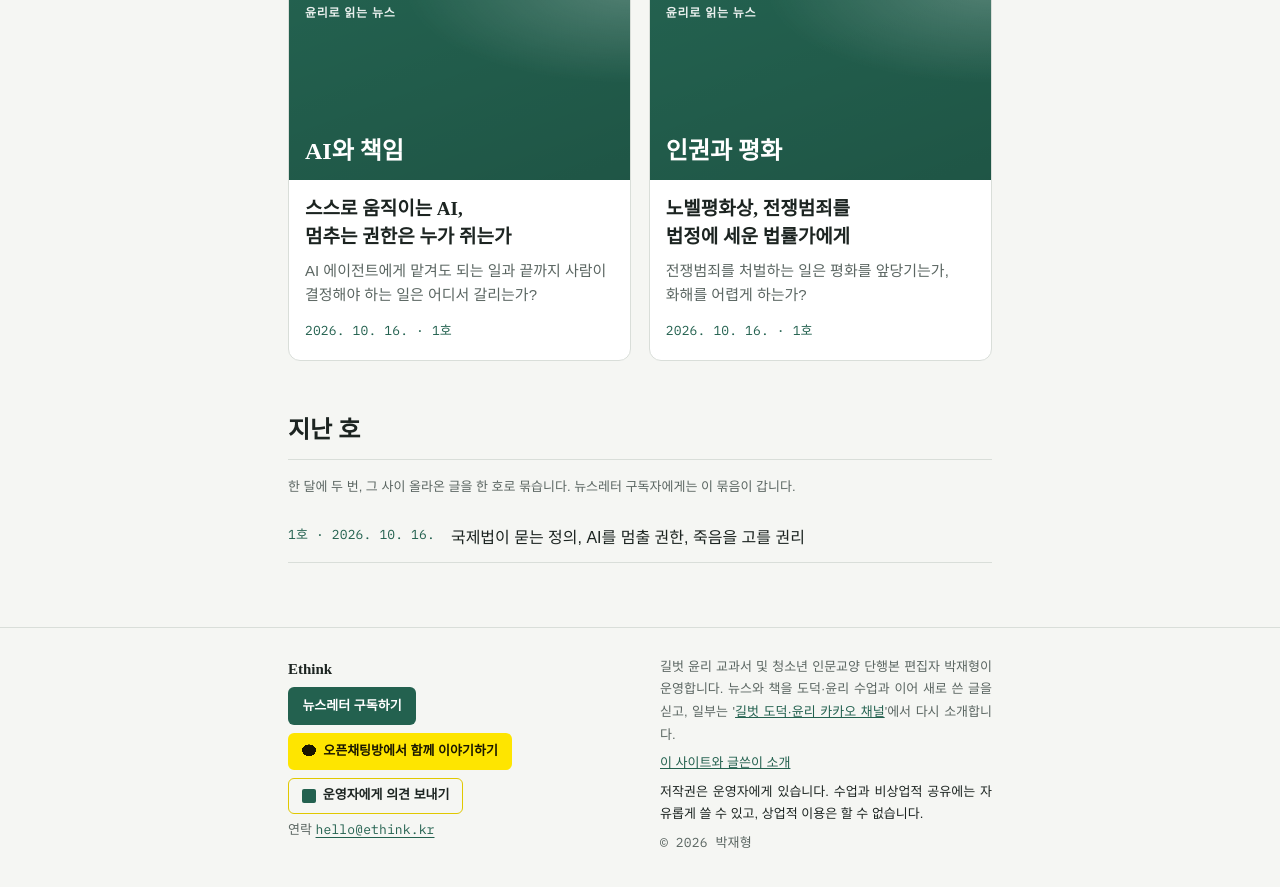
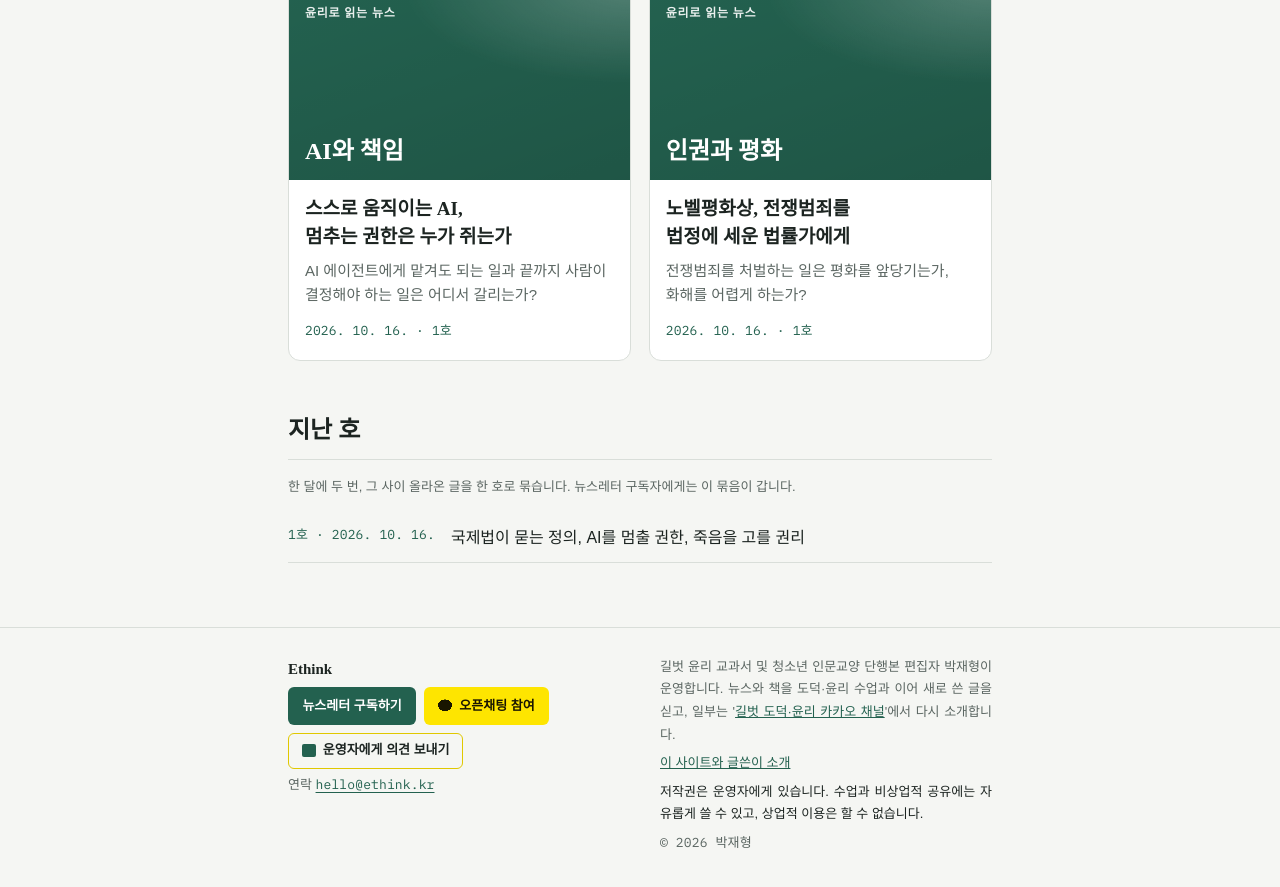
Before and after one commit to ethics-news/ethics-news.github.io, a Jekyll site: the page built from index.html, in a window 1280 px wide and 900 px high, scrolled down 1002 px. Shown: the top 887 px of the window. Built offline with Jekyll 4.4.1, drawn with Linux system fonts in a browser that asks for light colours; some web fonts are replaced.

Commit message:
하단 버튼 문구를 오픈채팅 참여로 단축

```diff
--- a/_includes/footer.html
+++ b/_includes/footer.html
@@ -2,7 +2,7 @@
   <div class="wrap footer-row">
     <div>
       <p class="footer-name">{{ site.title }}</p>
-      <p><span class="chat-btns">{% if site.newsletter %}<a class="sub-btn sm" href="{{ site.newsletter }}" target="_blank" rel="noopener">뉴스레터 구독하기</a>{% endif %}{% if site.openchat %}<a class="openchat" href="{{ site.openchat }}" target="_blank" rel="noopener">오픈채팅방에서 함께 이야기하기</a>{% endif %}<a class="openchat form" href="{{ '/board/' | relative_url }}">운영자에게 의견 보내기</a></span></p>
+      <p><span class="chat-btns">{% if site.newsletter %}<a class="sub-btn sm" href="{{ site.newsletter }}" target="_blank" rel="noopener">뉴스레터 구독하기</a>{% endif %}{% if site.openchat %}<a class="openchat" href="{{ site.openchat }}" target="_blank" rel="noopener">오픈채팅 참여</a>{% endif %}<a class="openchat form" href="{{ '/board/' | relative_url }}">운영자에게 의견 보내기</a></span></p>
       <p>연락 <a class="mono mail" href="mailto:{{ site.email }}">{{ site.email }}</a></p>
     </div>
     <div class="footer-meta">
```
